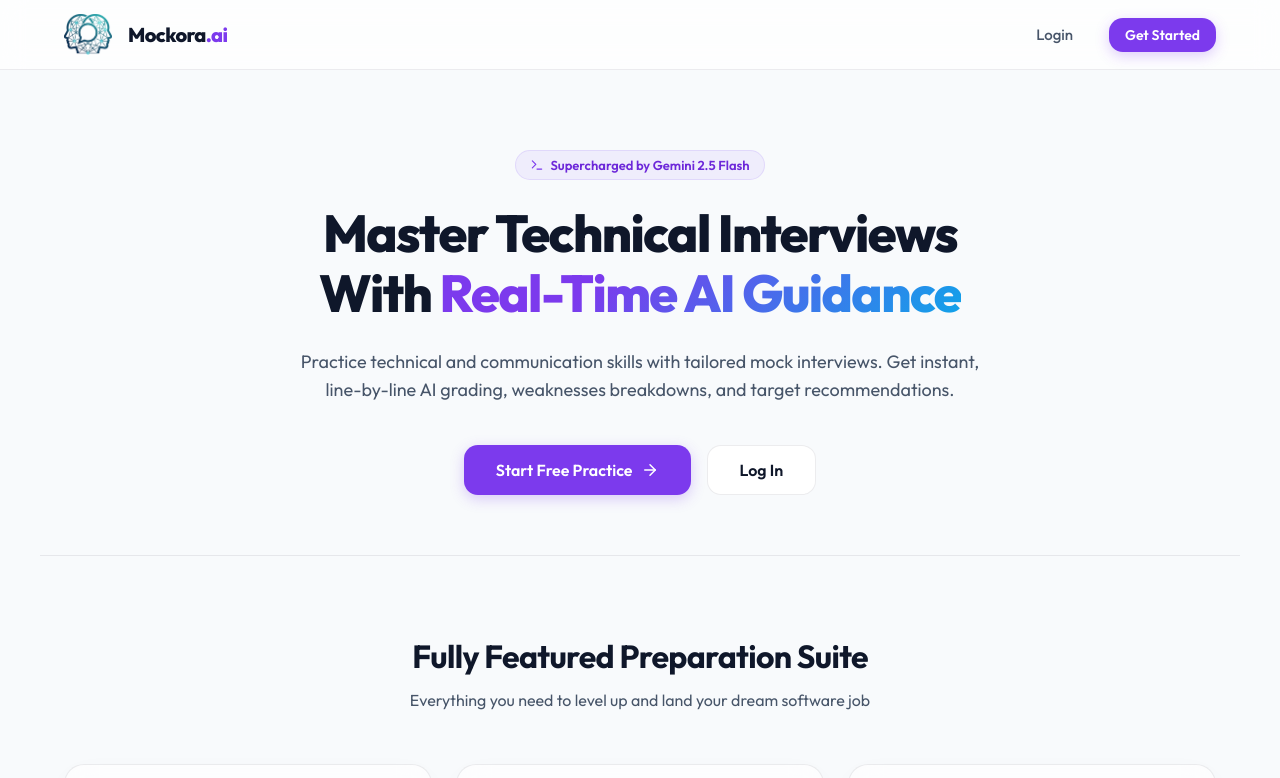
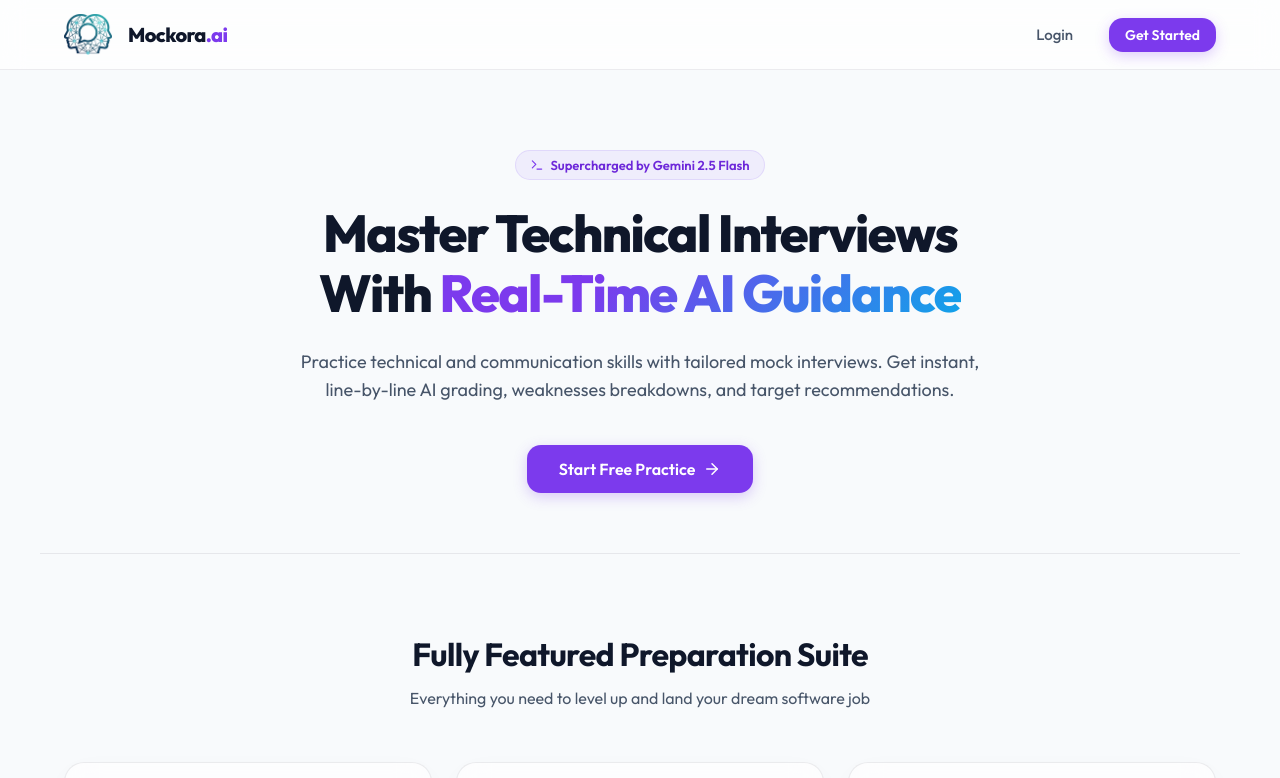
Before and after one commit to Gnanaprakash7272/ai-interview, a Next.js app: page / in a window 1280 px wide. Shown: the top 778 px of the page. Built offline with nearby package versions, Linux system fonts and the light colour scheme; no server answers.

Commit message:
Removed hero login button and cleaned up landing page

```diff
--- a/src/app/page.tsx
+++ b/src/app/page.tsx
@@ -34,15 +34,10 @@ export default async function Home() {
               <ArrowRight size={18} />
             </Link>
           ) : (
-            <>
-              <Link href="/register" className="btn btn-primary btn-lg">
-                <span>Start Free Practice</span>
-                <ArrowRight size={18} />
-              </Link>
-              <Link href="/login" className="btn btn-secondary btn-lg">
-                <span>Log In</span>
-              </Link>
-            </>
+            <Link href="/register" className="btn btn-primary btn-lg">
+              <span>Start Free Practice</span>
+              <ArrowRight size={18} />
+            </Link>
           )}
         </div>
       </section>
```
